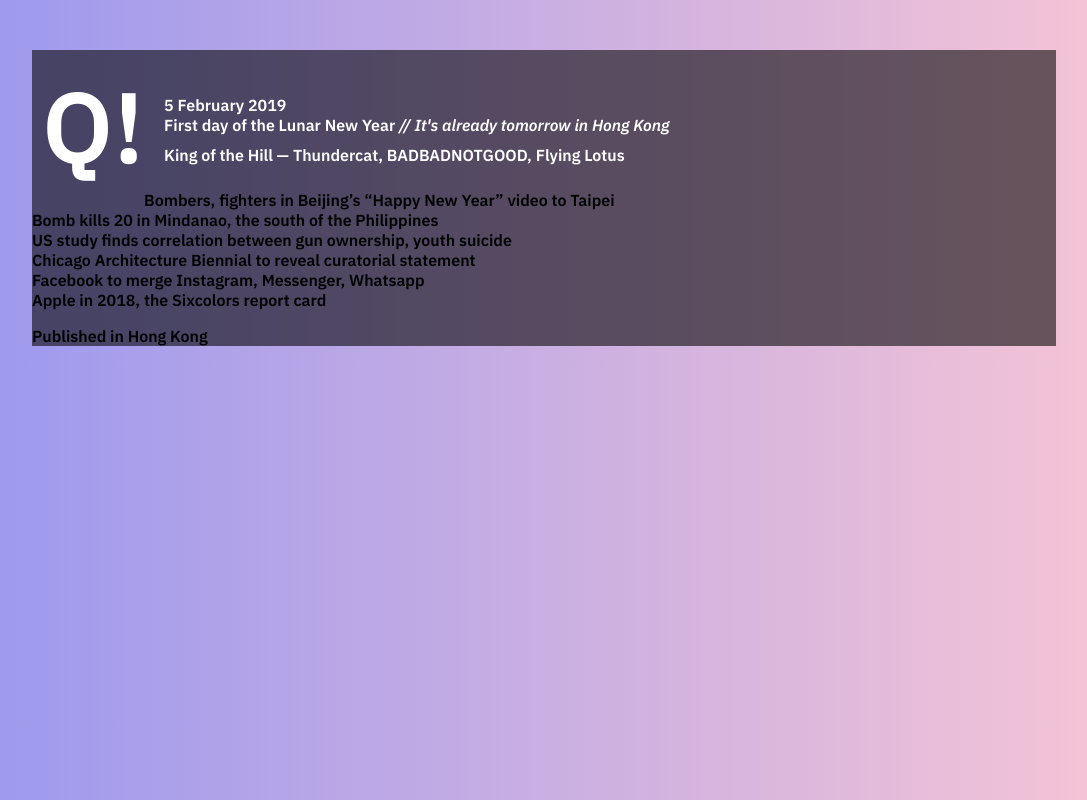
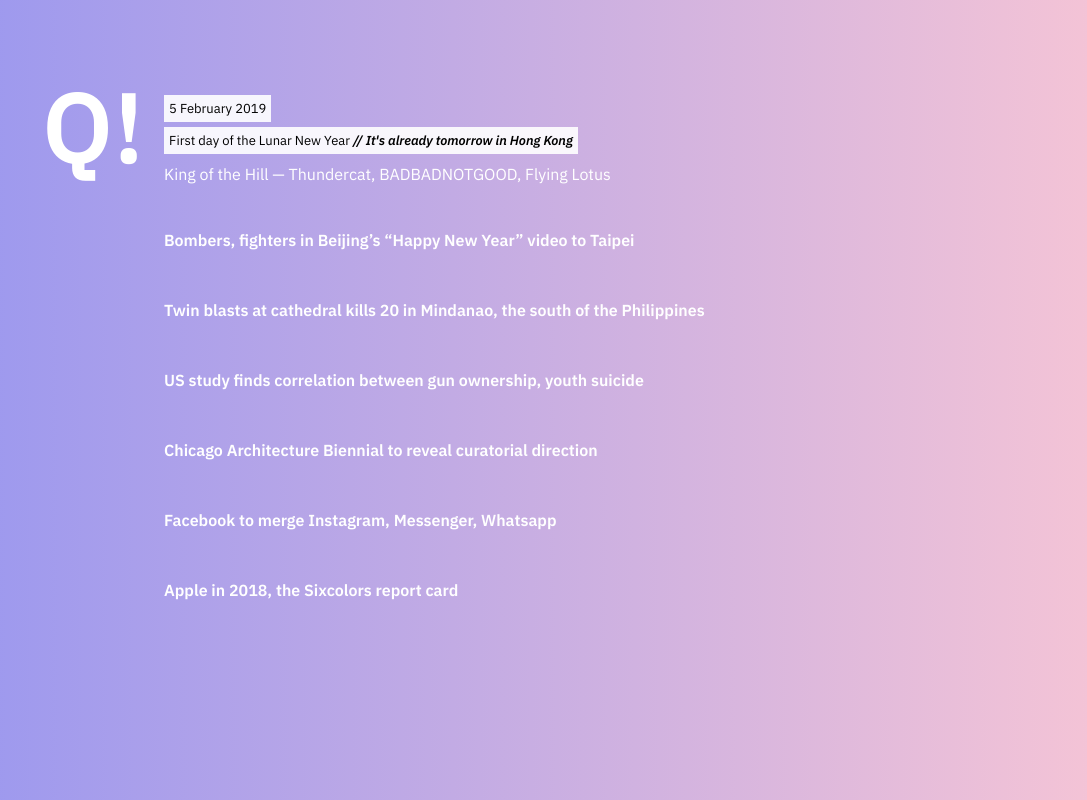
Before and after one commit to LorenzoBorje/Q-news, a React (Create React App) app: page / in a window 1280 px wide. Shown: the whole page, without its empty margins (96-1183 px from the left). Built offline with nearby package versions, Linux system fonts and the light colour scheme.

Commit message:
completed initial draft

```diff
--- a/src/App.css
+++ b/src/App.css
@@ -1,7 +1,7 @@
 .App {
   width: 1024px;
   margin: 0 auto;
-  background-color: rgba(0, 0, 0, 0.568)
+  /* background-color: rgba(0, 0, 0, 0.568) */
 }
 
 .App-logo {
--- a/src/App.js
+++ b/src/App.js
@@ -1,18 +1,55 @@
 import React, { Component } from 'react';
-import logo from './logo.svg';
 import Masthead from './components/masthead';
 import Main from  './components/main';
-import Footer from './components/footer';
+// import Footer from './components/footer';
 
 import './App.css';
 
 export default class App extends Component {
+  constructor(props){
+    super(props);
+    this.state = {
+      stories: [{
+        title: 'Bombers, fighters in Beijing’s “Happy New Year” video to Taipei',
+        link: 'https://beta.scmp.com/news/china/military/article/2185054/pla-bombers-jet-fighters-star-beijings-happy-lunar-new-year',
+        summary: '"Propaganda film leaves little to the imagination as images of military aircraft are set against shots of Taiwanese landmarks"',
+        source: 'South China Morning Post'
+      }, {
+        title: 'Twin blasts at cathedral kills 20 in Mindanao, the south of the Philippines',
+        link: 'https://en.m.wikinews.org/wiki/Bombs_kill_at_least_20_at_cathedral_in_Mindanao,_Philippines',
+        summary: 'Twin bombings yesterday struck the Jolo Cathedral in Mindanao, Philippines. The second blast affected first responders following the first; between the two blasts, at least 20 were killed.',
+        source: 'Wikinews'
+      }, {
+        title: 'US study finds correlation between gun ownership, youth suicide',
+        link: 'https://en.wikinews.org/wiki/US_study_finds_correlation_between_youth_suicide,_household_gun_ownership',
+        summary: `A new study published in the American Journal of Preventive Medicine in January, declared household gun ownership rates within the United States to be "the strongest single predictor of a state's youth suicide rate".`,
+        source: 'Wikinews'
+      }, {
+        title: 'Chicago Architecture Biennial to reveal curatorial direction',
+        link: 'https://www.instagram.com/p/BtepQJLhiSN/',
+        summary: `North America's answer to Venice returns this fall`,
+        source: '@ChicagoArchitectureBiennial'
+      }, {
+        title: 'Facebook to merge Instagram, Messenger, Whatsapp',
+        link: 'https://www.recode.net/2019/2/1/18207046/facebook-messenger-instagram-whatsapp-scott-galloway-kara-swisher-pivot-ftc-regulation-ftc-russia',
+        summary: `The company’s planned merger of Instagram, WhatsApp, and Facebook Messenger into one system should alarm regulators, NYU’s Scott Galloway says.`,
+        source: 'Recode.net'
+      }, {
+        title: 'Apple in 2018, the Sixcolors report card',
+        link: 'https://sixcolors.com/post/2019/01/apple-in-2018-the-six-colors-report-card/',
+        summary: `This is the fourth year `,
+        source: 'Six Colors'
+
+      }]
+    }
+  }
+
   render() {
     return (
       <div className="App">
         <Masthead />
-        <Main />
-        <Footer />
+        <Main stories={this.state.stories}/>
+        {/* <Footer /> */}
       </div>
     );
   }
--- a/src/components/main.js
+++ b/src/components/main.js
@@ -1,9 +1,10 @@
 import React from 'react';
 import Stories from './stories';
+
 export default function main(props) {
   return (
     <main>
-      <Stories />
+      <Stories stories={props.stories} />
     </main>
   );
 }
--- a/src/components/masthead.css
+++ b/src/components/masthead.css
@@ -1,3 +1,7 @@
+* {
+  box-sizing: border-box;
+}
+
 .masthead {
   width: 1024px;
   height: 120px;
@@ -8,12 +12,28 @@
 .masthead > * {
   color: #FFFFFF;
   float: left;
-  font-weight: 600;
+  font-weight: 400;
+}
+
+/* .masthead-date, .masthead-tagline, .masthead-spotify {
+  background-color: #FFF;
+  display: block;
+  color: #000;
+} */
+
+.masthead-date, .masthead-tagline {
+  background-color: rgba(255, 255, 255, 0.9);
+  color: #000;
+  font-size: 13px;
+  margin-bottom: 5px;
+  padding: 5px;
+  display: table;
 }
 
 .masthead-logo {
   font-size: 100px;
   display: inline;
+  font-weight: 800;
 }
 
 .masthead-info {
--- a/src/components/masthead.js
+++ b/src/components/masthead.js
@@ -1,4 +1,4 @@
-import React, {Component} from 'react';
+import React from 'react';
 
 import './masthead.css';
 
--- a/src/components/stories.css
+++ b/src/components/stories.css
@@ -0,0 +1,58 @@
+.story-link {
+  text-decoration: none;
+  display: block;
+  color: #FFF;
+}
+
+.story-container {
+  color: #FFF;
+  width: 800px;
+  height: 55vh;
+  margin: 50px;
+  margin-left: 122px;
+  font-weight: 700;
+}
+
+.story-link > article {
+  margin-bottom: 30px;
+  padding: 10px;
+  transition: all 0.5s ease-out;
+}
+
+
+.story-link > article:hover, .story-link:focus > article{
+  background-color: rgba(0,0,0,0.7);
+  padding: 10px;
+}
+
+.story-link:focus > article:hover {
+  background-color: none;
+}
+
+article.story-headline > * {
+  visibility: hidden;
+  display: none;
+}
+
+article.story-headline:hover > *, article.story-headline:hover > * > *,
+.story-link:focus > *, .story-link:focus > article > * {
+  visibility: visible;
+}
+
+article:hover > .story-headline-arrow, .story-link:focus > article > .story-headline-arrow {
+  display: inline;
+}
+
+article:hover > .story-summary, .story-link:focus > article > .story-summary {
+  text-align: left;
+  margin-left: 40px;
+  margin-top: 10px;
+  display: block;
+  font-weight: 400;
+}
+
+.story-source {
+  margin-top: 10px;
+  font-weight: 800;
+  font-size: 12px;
+}
--- a/src/components/stories.js
+++ b/src/components/stories.js
@@ -1,14 +1,47 @@
 import React from 'react';
+import './stories.css';
 
-export default function Stories(props) {
-  return (
-    <div className="story-container">
-      <article className="story-headline">Bombers, fighters in Beijing’s “Happy New Year” video to Taipei</article>
-      <article className="story-headline">Bomb kills 20 in Mindanao, the south of the Philippines</article>
-      <article className="story-headline">US study finds correlation between gun ownership, youth suicide</article>
-      <article className="story-headline selected">Chicago Architecture Biennial to reveal curatorial statement</article>
-      <article className="story-headline">Facebook to merge Instagram, Messenger, Whatsapp</article>
-      <article className="story-headline">Apple in 2018, the Sixcolors report card</article>
-    </div>
-  );
+
+export default class Stories extends React.Component {
+  constructor(props) {
+    super(props);
+    this.state = {
+      stories: props.stories
+    }
+  }
+
+  onClick(link) {
+    console.log(link);
+    const win = window.open(link, '_blank');
+    win.focus();
+
+  }
+
+  render() {
+    const stories = this.state.stories.map((story, index) => {
+
+      return (
+        <a className="story-link" href={story.link} target="_blank">
+          <article href={story.link} className="story-headline">
+            {story.title}
+            <span className="story-headline-arrow"> ↵ </span>
+            <div className="story-summary">
+              {story.summary}
+              <div className="story-source">
+                from {story.source}
+              </div>
+            </div>
+          </article>
+
+        </a>
+      )
+    });
+
+    return (
+      <div className="story-container">
+        {stories}
+      </div>
+    );
+  }
+
 }
--- a/src/index.css
+++ b/src/index.css
@@ -1,4 +1,4 @@
-@import url('https://fonts.googleapis.com/css?family=IBM+Plex+Sans:600,600i|Lato:400,400i');
+@import url('https://fonts.googleapis.com/css?family=IBM+Plex+Sans:600,600i,400|Lato:400,400i');
 
 body {
   margin: 0;
```
Also changed, not shown: 1 other file (tests, documents, lock files or other folders).
